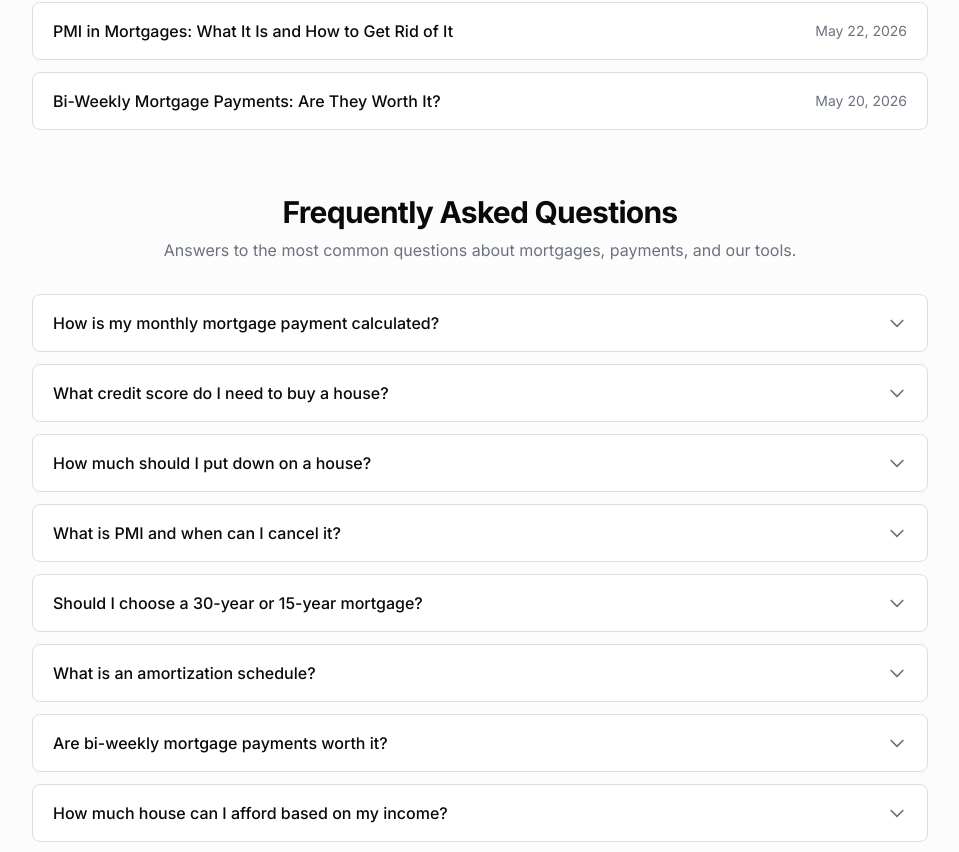
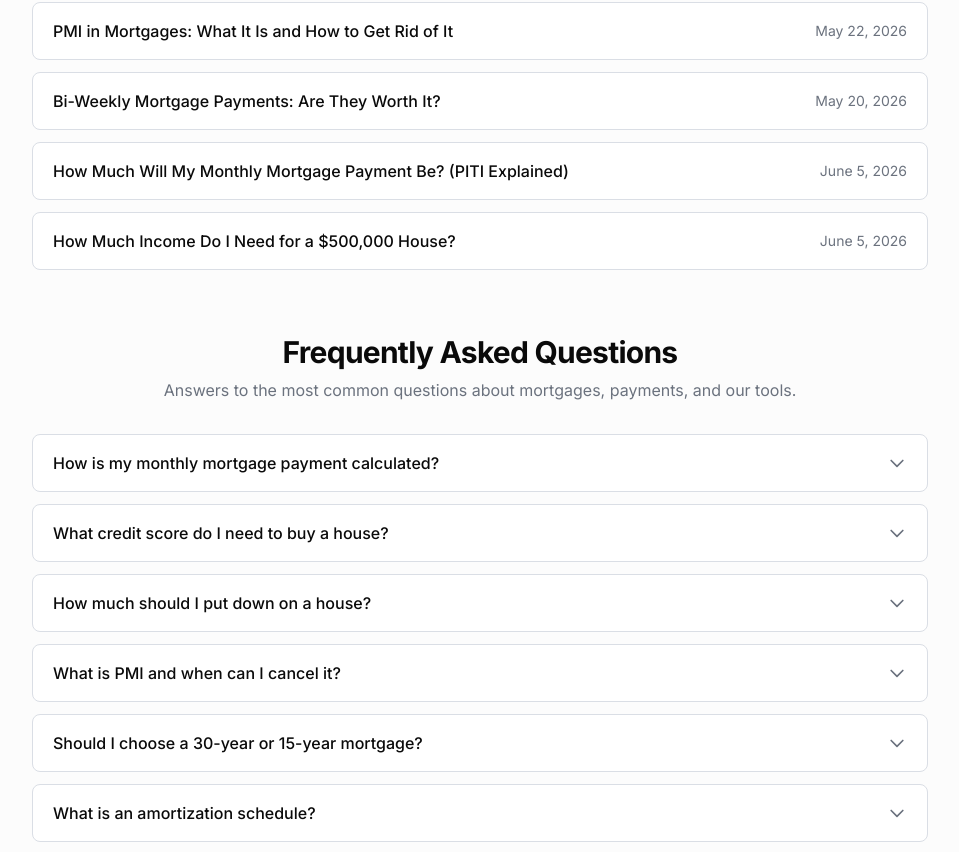
Before and after one commit to chongsong240/MortgagePro, a React (Vite) app: page / in a window 1280 px wide. Shown: the part 1842-2694 px from the top of the page, without its empty margins (160-1119 px from the left). Built offline with nearby package versions, Linux system fonts and the light colour scheme.

Commit message:
Fix: add new articles to homepage Latest Articles and sitemap.xml

```diff
--- a/src/App.tsx
+++ b/src/App.tsx
@@ -173,6 +173,16 @@ function HomePage() {
       title: "Bi-Weekly Mortgage Payments: Are They Worth It?",
       path: "/blog/biweekly-payments",
       date: "May 20, 2026",
+    },
+    {
+      title: "How Much Will My Monthly Mortgage Payment Be? (PITI Explained)",
+      path: "/blog/monthly-payment-breakdown",
+      date: "June 5, 2026",
+    },
+    {
+      title: "How Much Income Do I Need for a $500,000 House?",
+      path: "/blog/income-needed",
+      date: "June 5, 2026",
     },
   ];
 
```
Also changed, not shown: 1 other file (tests, documents, lock files or other folders).
